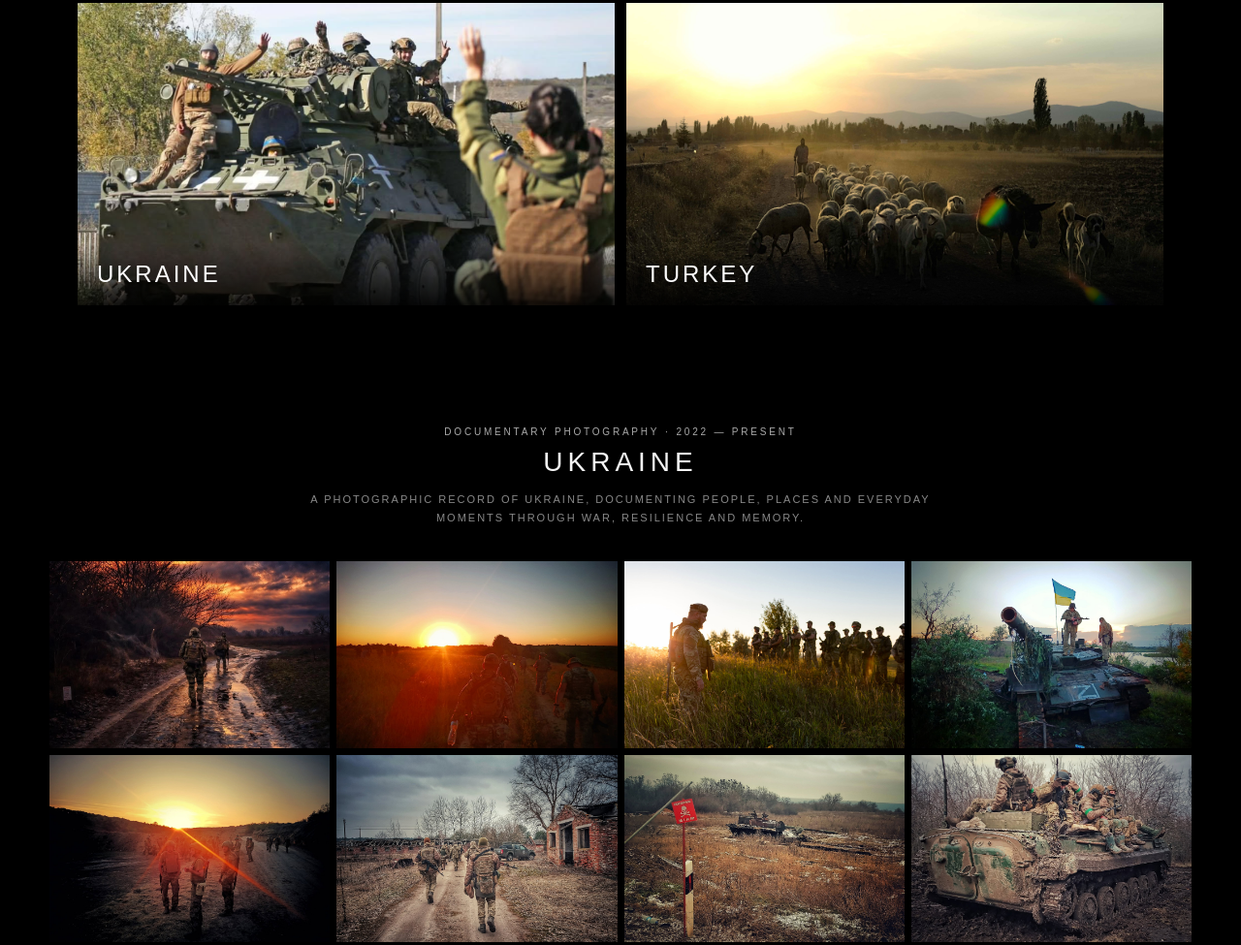
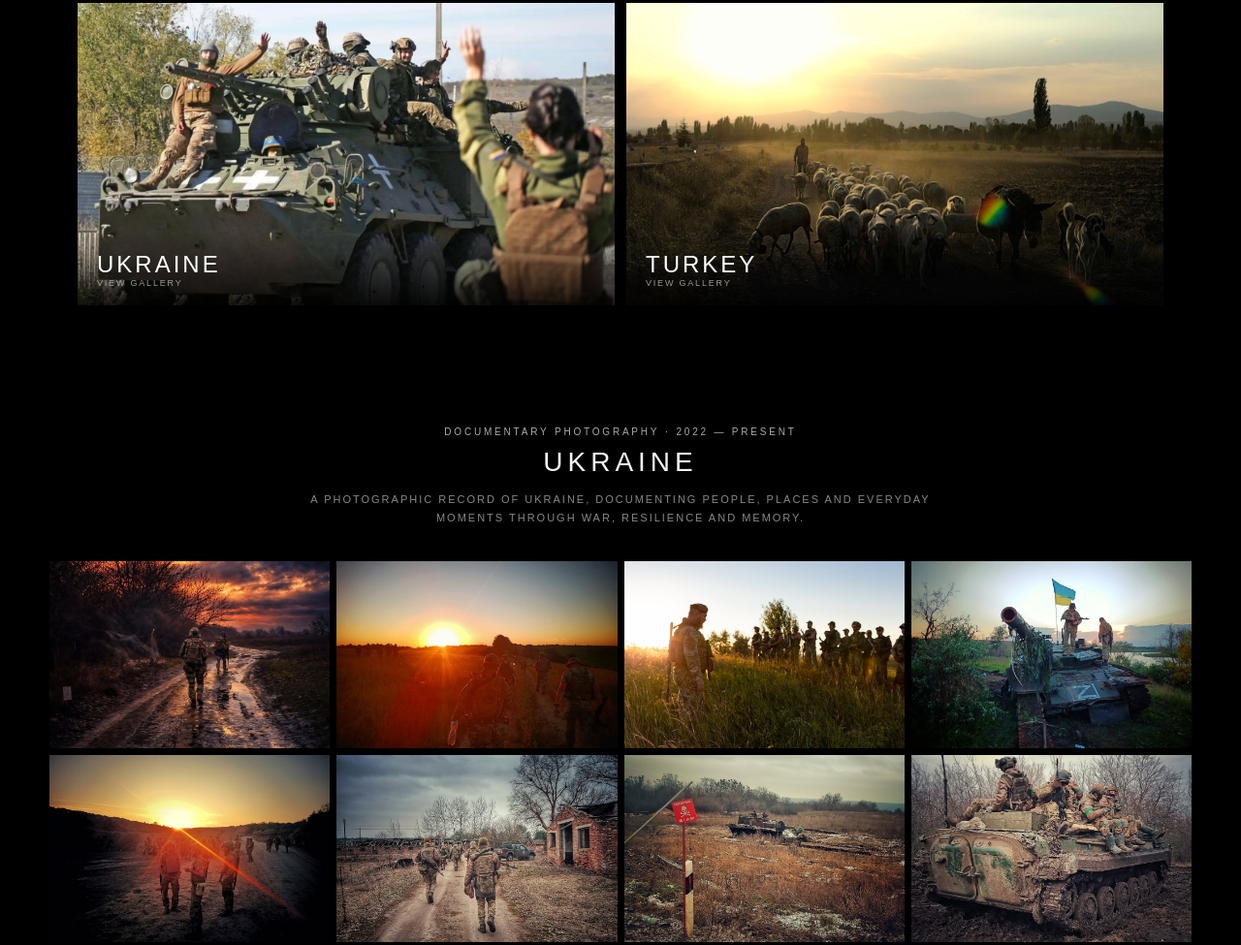
Before and after one commit to YouLuka/You, a plain HTML site: page index.html in a window 1280 px wide. Shown: the part 862-1837 px from the top of the page at 97% size. Drawn offline with Linux system fonts and the light colour scheme; files whose address does not match are found by name.

Commit message:
Add files via upload

```diff
--- a/index.html
+++ b/index.html
@@ -29,8 +29,8 @@
   <h2>Portfolio</h2>
 </div>
 <div class="categories">
-<a href="#ukraine" class="category"><img src="images/ukraine/cover.png" alt="Ukraine"><div class="category-overlay"><h3>Ukraine</h3><span>Documentary Photography · 34 photographs</span></div></a>
-<a href="#turkey" class="category"><img src="images/turkey/cover.png" alt="Turkey"><div class="category-overlay"><h3>Turkey</h3><span>Documentary Photography · 9 photographs</span></div></a>
+<a href="#ukraine" class="category"><img src="images/ukraine/cover.png" alt="Ukraine"><div class="category-overlay"><h3>Ukraine</h3><span>View gallery</span></div></a>
+<a href="#turkey" class="category"><img src="images/turkey/cover.png" alt="Turkey"><div class="category-overlay"><h3>Turkey</h3><span>View gallery</span></div></a>
 </div>
 <div id="ukraine" class="portfolio-category">
 <div class="category-header">
--- a/style.css
+++ b/style.css
@@ -201,3 +201,16 @@ section{padding:62px 12px}
     letter-spacing:2px !important;
   }
 }
+
+/* COVER: ONLY THE COUNTRY NAME */
+.category-overlay span{display:none !important;}
+
+/* Cover shows country name + View gallery only */
+.category-overlay span{
+  display:block !important;
+  font-size:9px !important;
+  letter-spacing:1.8px !important;
+  color:#bbb !important;
+  text-transform:uppercase !important;
+  opacity:.8 !important;
+}
```
